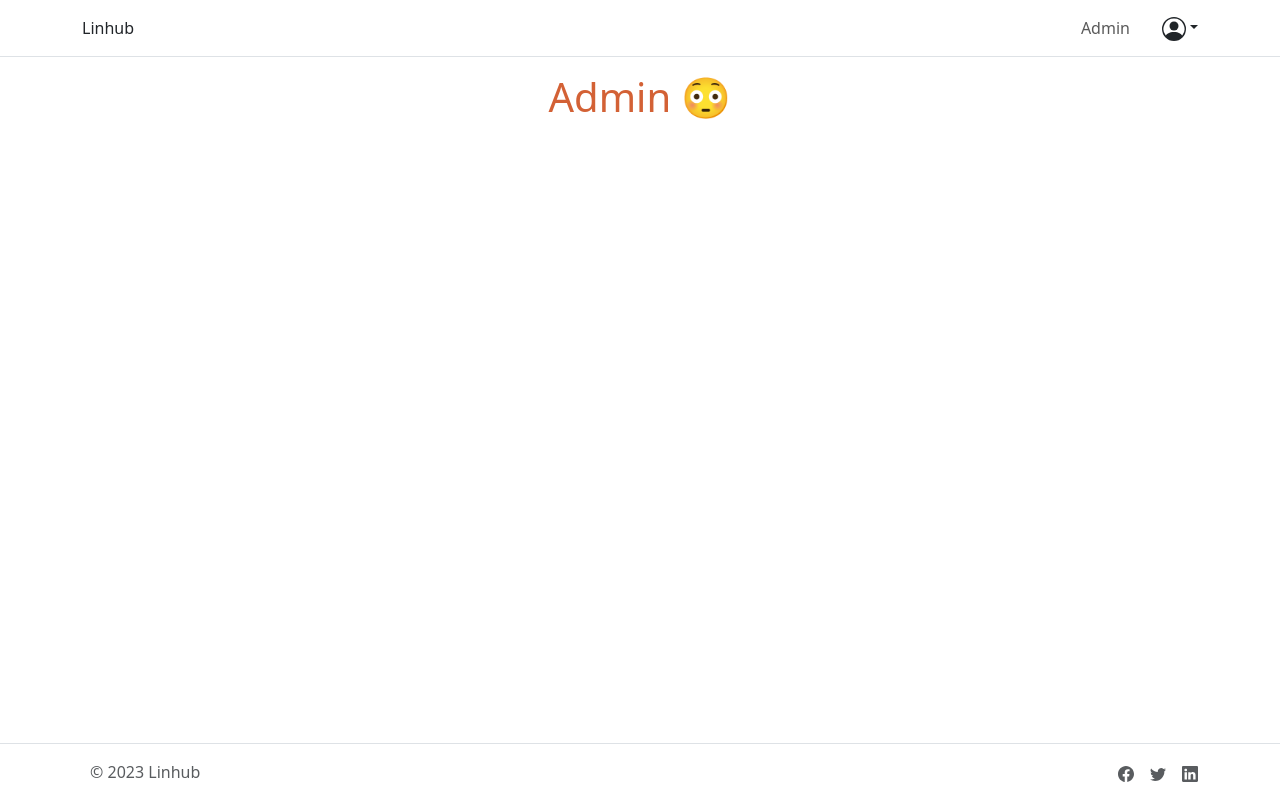
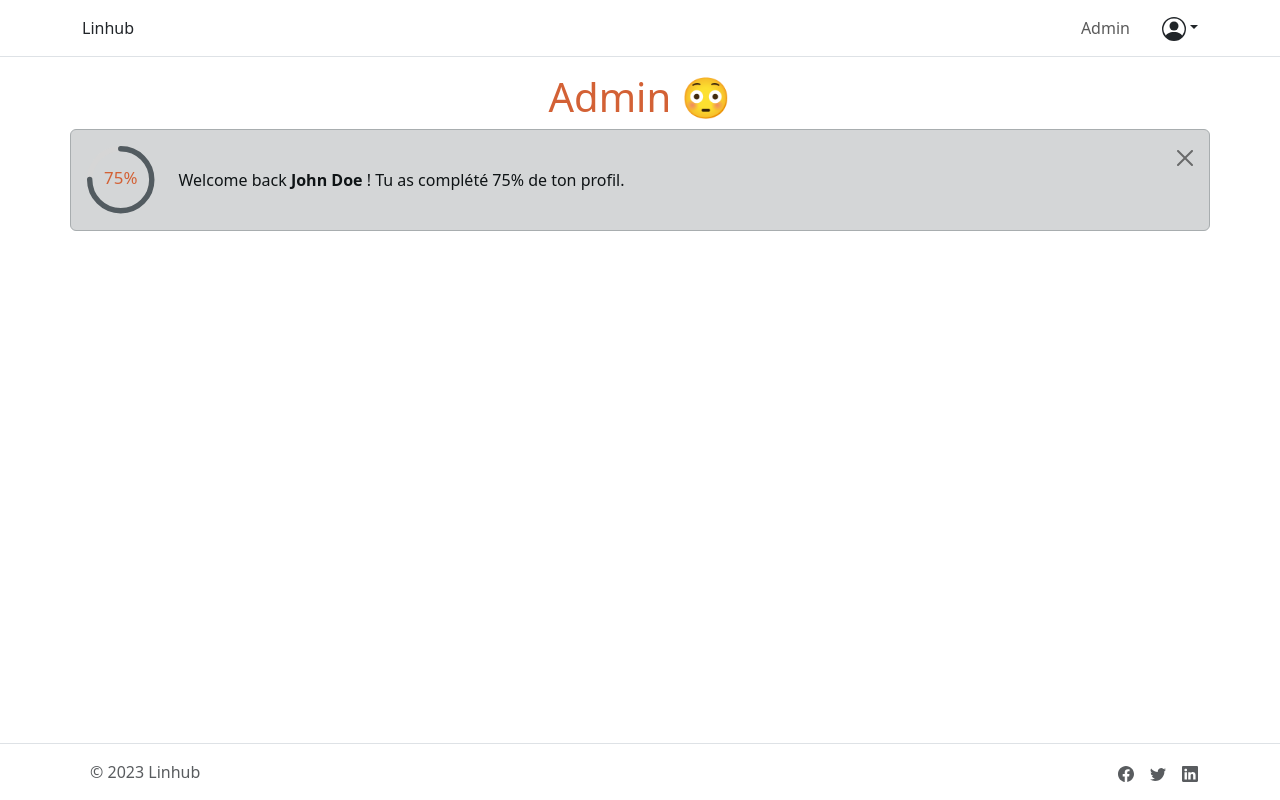
Before and after one commit to BrissouLaChankla/LinhubFront, a Next.js app: page /admin in a window 1280 px wide. Built offline with nearby package versions, Linux system fonts and the light colour scheme.

Commit message:
mise en place du banner avec le pourcentage montrant l'évolution du profil

```diff
--- /dev/null
+++ b/components/admin/banner.js
@@ -0,0 +1,54 @@
+import { CircularProgressbar, buildStyles } from "react-circular-progressbar";
+import "react-circular-progressbar/dist/styles.css";
+import React from "react";
+
+function Banner() {
+  const percentage = 75;
+
+  return (
+    <div
+      className="container alert alert-secondary alert-dismissible fade show"
+      role="alert"
+    >
+      <div className="row align-items-center">
+        <div className="col-2 col-md-1">
+          <CircularProgressbar
+            value={percentage}
+            text={`${percentage}%`}
+            styles={buildStyles({
+              // Rotation of path and trail, in number of turns (0-1)
+              rotation: 0,
+
+              // Whether to use rounded or flat corners on the ends - can use 'butt' or 'round'
+              strokeLinecap: "round",
+
+              // Text size
+              textSize: "25px",
+
+              // How long animation takes to go from one percentage to another, in seconds
+              pathTransitionDuration: 0.5,
+
+              // Colors
+              pathColor: `rgba(38, 50, 56, ${percentage / 100})`,
+              textColor: "#D36135",
+              trailColor: "#d6d6d6",
+              backgroundColor: "#3e98c7",
+            })}
+          ></CircularProgressbar>
+        </div>
+        <div className="col-10 col-md-11">
+          Welcome back <strong>John Doe</strong> ! Tu as complété {percentage}%
+          de ton profil.
+          <button
+            type="button"
+            class="btn-close"
+            data-bs-dismiss="alert"
+            aria-label="Close"
+          ></button>
+        </div>
+      </div>
+    </div>
+  );
+}
+
+export default Banner;
--- a/package.json
+++ b/package.json
@@ -14,6 +14,7 @@
     "next": "13.2.1",
     "react": "18.2.0",
     "react-bootstrap-icons": "^1.10.2",
+    "react-circular-progressbar": "^2.1.0",
     "react-dom": "18.2.0",
     "sass": "^1.58.3"
   }
--- a/pages/admin/index.js
+++ b/pages/admin/index.js
@@ -1,7 +1,13 @@
+import Banner from "@/components/admin/banner";
+import styles from "../../styles/index.module.scss";
+
 export default function Admin() {
-    return (
-      <>
+  return (
+    <>
       <h1 className="text-primary text-center">Admin 😳</h1>
-      </>
-    )
-  }
+      <div className={styles.banner}>
+        <Banner />
+      </div>
+    </>
+  );
+}
--- a/styles/customized.scss
+++ b/styles/customized.scss
@@ -1,6 +1,10 @@
 // Ici on customize et overide les variables que vous trouverez dans node_modules\bootstrap\scss\_variables.scss
-$primary:#D36135;
-$secondary:#263238;
-$light:#F5F4F8;
+$primary: #d36135;
+$secondary: #263238;
+$light: #f5f4f8;
+
+$alert-primary: #d36135;
+$alert-secondary: #263238;
+$alert-light: #f5f4f8;
 
 @import "../node_modules/bootstrap/scss/bootstrap";
--- /dev/null
+++ b/styles/index.module.scss
@@ -0,0 +1,4 @@
+// .banner {
+//   width: 100vw;
+//   height: 25vh;
+// }
```
Also changed, not shown: 1 other file (tests, documents, lock files or other folders).
